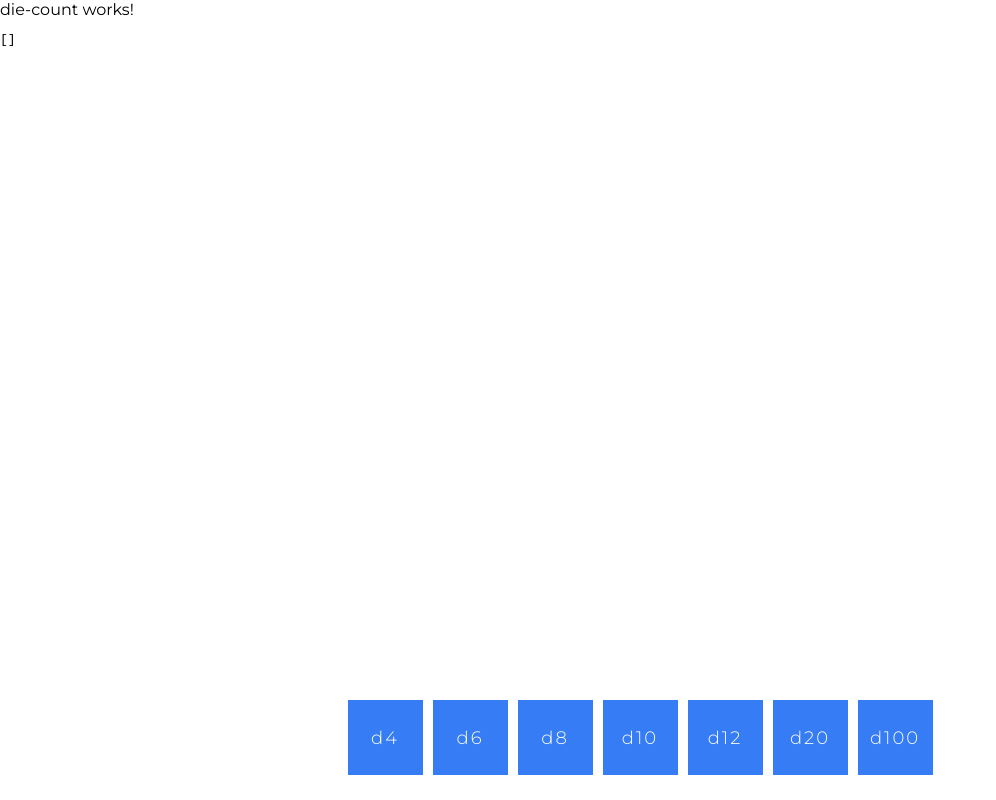
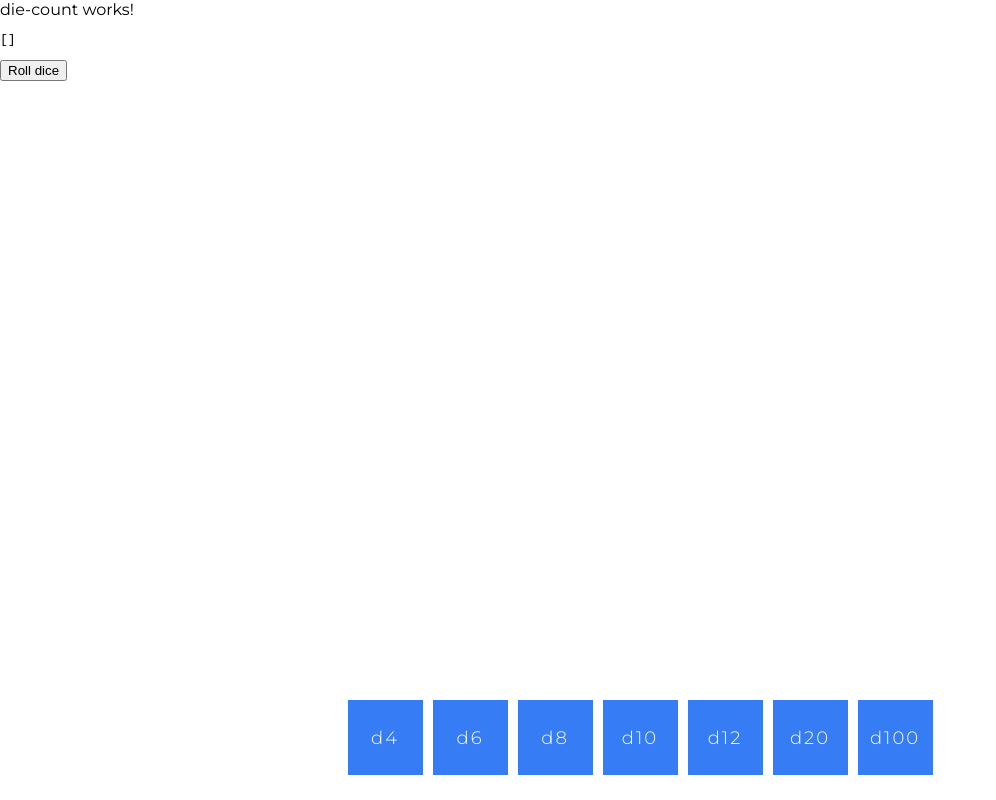
Before and after one commit to BrentWMiller/diceroller, an Angular app: page / in a window 1280 px wide. Shown: the whole page, without its empty margins (0-996 px from the left). Built offline with nearby package versions, Linux system fonts and the light colour scheme.

Commit message:
Adds in roll button

```diff
--- a/src/app/dice-roller/dice-roller.component.html
+++ b/src/app/dice-roller/dice-roller.component.html
@@ -2,11 +2,14 @@
 	<dr-die-count></dr-die-count>
 	<pre>{{ selectedDice | json}}</pre>
 	<div
-		class="dice-roller__roll-value">{{ selectedDice }}</div>
+		class="dice-roller__roll-value">{{ totalRoll }}</div>
 	<div class="dice-roller__bar">
 		<dr-die
 			*ngFor="let die of dice"
 			[die]="die"
 			(select)="handleSelect($event)"></dr-die>
 	</div>
+	<button
+		class="btn"
+		(click)="rollDice()">Roll dice</button>
 </div>
```
